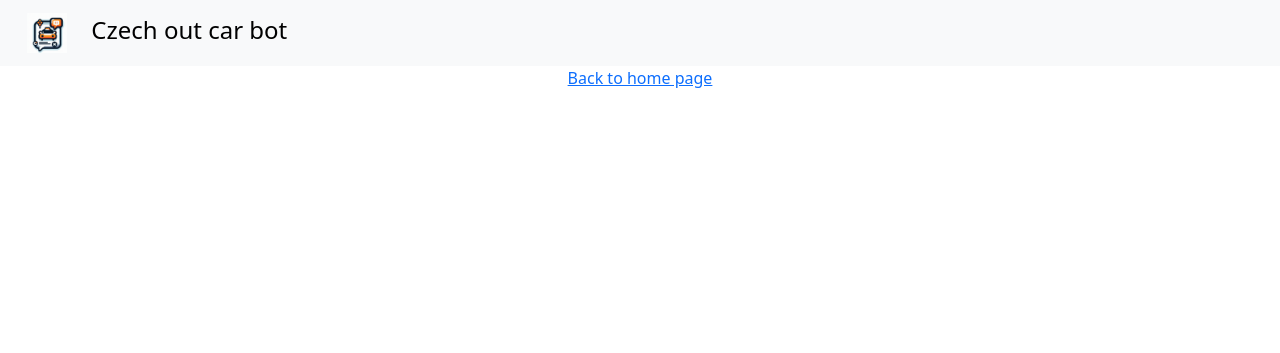
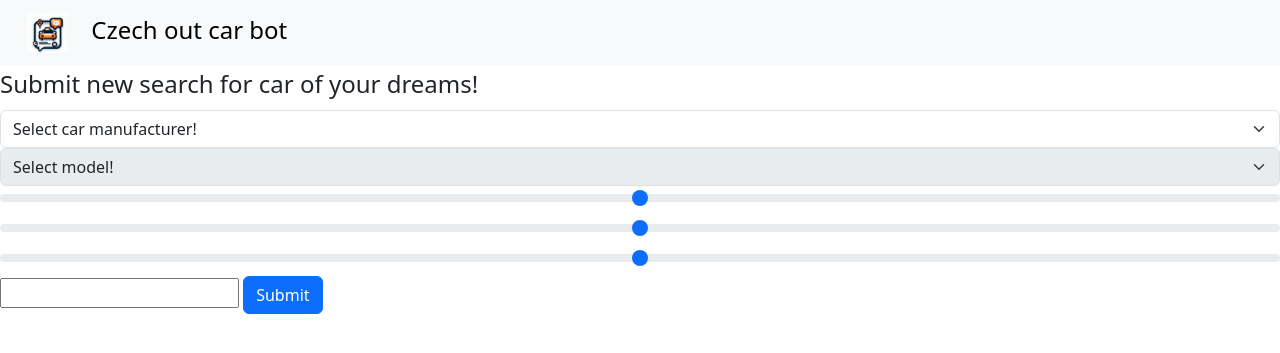
Before and after one commit to kipariss1/czech_out_auto_bot, a FastAPI app: page /create_search in a window 1280 px wide. Shown: the top 353 px of the page. Run offline with FastAPI, Linux system fonts and the light colour scheme.

Commit message:
start to seriously do create_search page

```diff
--- a/web-app/main.py
+++ b/web-app/main.py
@@ -3,7 +3,9 @@ from fastapi.responses import HTMLResponse
 from fastapi.templating import Jinja2Templates
 from fastapi.staticfiles import StaticFiles
 from starlette.requests import Request
+from sqlalchemy import distinct
 from src import sqlite_db_handler
+from src.models.models import CarModel
 
 app = FastAPI()
 
@@ -18,7 +20,11 @@ def main_view(request: Request):
 
 @app.get("/create_search", response_class=HTMLResponse)
 def create_search_view(request: Request):
-    return templates.TemplateResponse("create_search.html", {"request": request})
+    db = sqlite_db_handler.get_db_connection()
+    unique_car_manufacturers = db.query(distinct(CarModel.manufacturer)).all()
+    unique_car_manufacturers = list(map(lambda el: el[0], unique_car_manufacturers))
+    render_dict = {"request": request, "car_manufacturers": unique_car_manufacturers}
+    return templates.TemplateResponse("create_search.html", render_dict)
 
 
 if __name__ == "__main__":
--- a/web-app/templates/create_search.html
+++ b/web-app/templates/create_search.html
@@ -2,9 +2,23 @@
 
 {% block content %}
 
-<div class="container text-center">
-    <a href="/">Back to home page</a>
-</div>
+<form>
+    <legend>Submit new search for car of your dreams!</legend>
+    <select class="form-select" name="manufacturer" id="id-manufacturer">
+        <option selected>Select car manufacturer!</option>
+        {% for m in car_manufacturers %}
+            <option value="{{ m }}">{{ m }}</option>
+        {% endfor %}
+    </select>
+    <select class="form-select" name="model" id="id-model" disabled="true">
+        <option selected>Select model!</option>
+    </select>
+    <input type="range" class="form-range" id="id-year">
+    <input type="range" class="form-range" id="id-mileage">
+    <input type="range" class="form-range" id="id-price">
+    <input title="Place, input PSČ">
+    <button type="submit" class="btn btn-primary">Submit</button>
+</form>
 
 
 {% endblock %}
```
